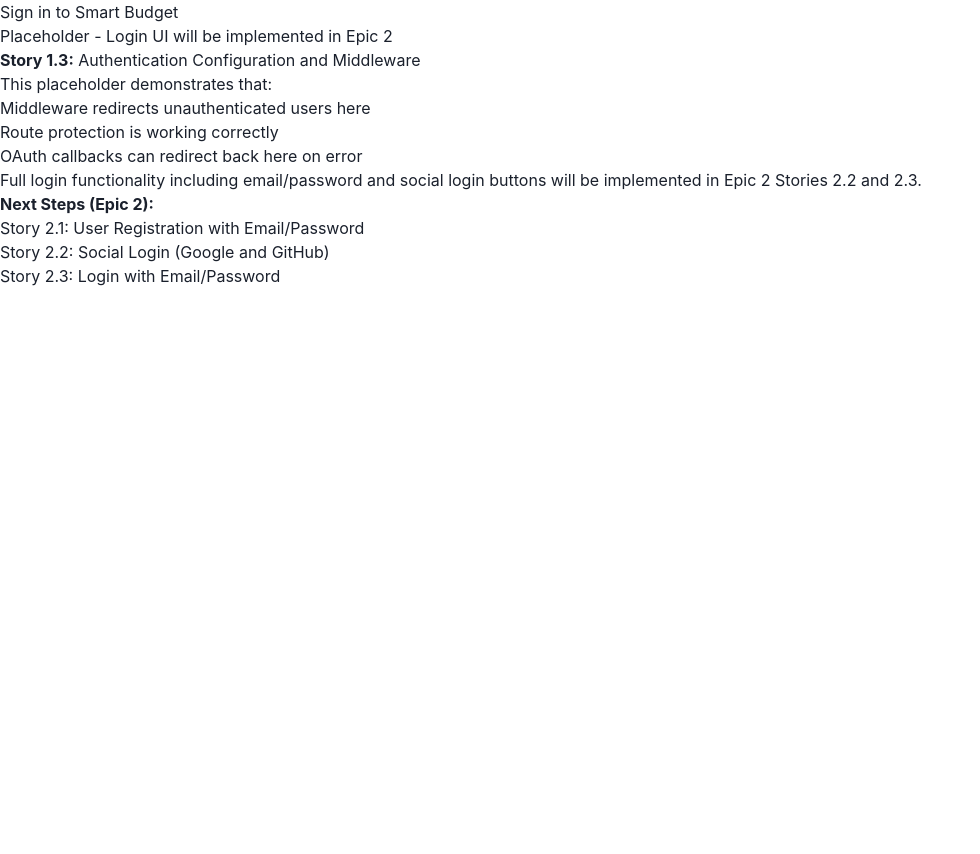
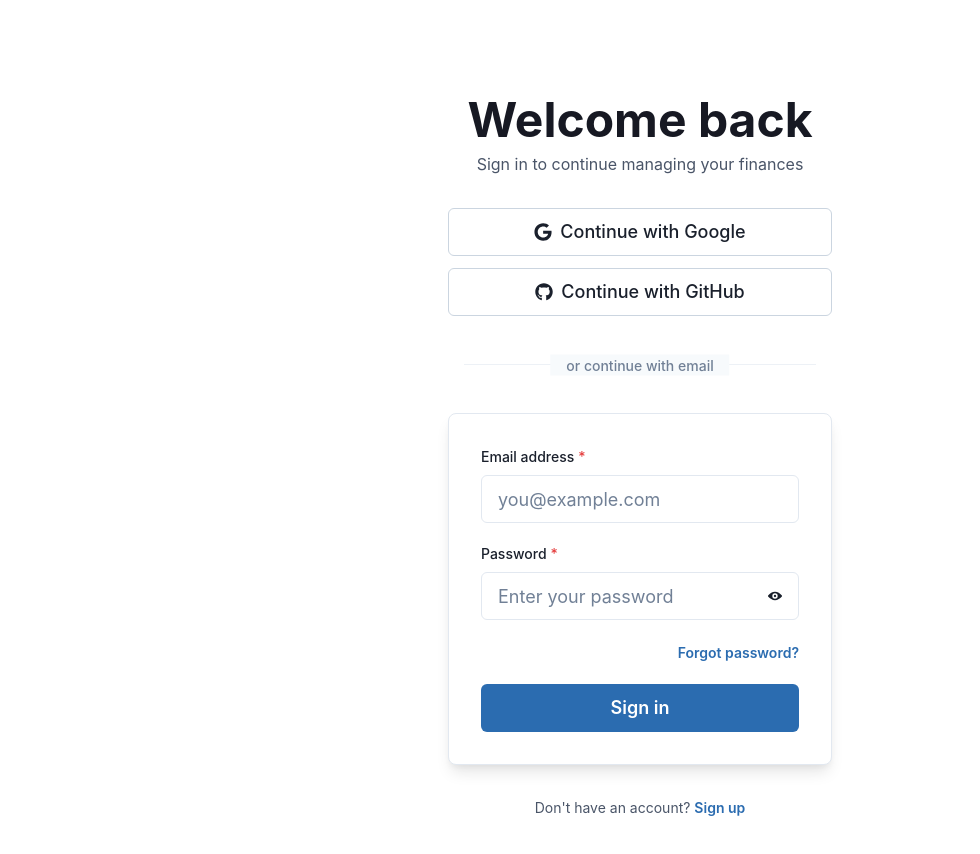
Before and after one commit to NikolayAngelov90/Smart-Budget-Application, a Next.js app: page /login in a window 1280 px wide. Shown: the top 854 px of the page, without its empty margins (0-980 px from the left). Before the commit the page ends 800 px from the top, so only its background shows below. Built offline with nearby package versions, Linux system fonts and the light colour scheme; no server answers.

Commit message:
feat: Implement social login with Google and GitHub, update login and signup pages, and enhance OAuth callback handling

```diff
--- a/package.json
+++ b/package.json
@@ -29,6 +29,7 @@
     "react": "^18.3.0",
     "react-dom": "^18.3.0",
     "react-hook-form": "^7.66.0",
+    "react-icons": "^5.5.0",
     "zod": "^4.1.12"
   },
   "devDependencies": {
--- a/src/app/(auth)/login/page.tsx
+++ b/src/app/(auth)/login/page.tsx
@@ -1,69 +1,337 @@
+'use client';
+
 /**
- * Login Page (Placeholder)
- * Story 1.3: Authentication Configuration and Middleware
+ * Login Page - Email/Password + Social Login
+ * Story 2.2: Social Login (Google and GitHub)
+ * Story 2.3: Login with Email/Password
  *
- * This is a placeholder page for authentication infrastructure testing.
- * Full login UI will be implemented in Epic 2 (Story 2.3: Login with Email/Password).
- *
- * Current Purpose:
- * - Serves as redirect target for unauthenticated users
- * - Allows manual testing of authentication middleware
- * - Provides basic structure for Epic 2 implementation
+ * Implements user login with:
+ * - Email/password authentication
+ * - Google and GitHub OAuth
+ * - Supabase Auth integration
+ * - Chakra UI styling (Trust Blue theme)
+ * - Full accessibility (WCAG 2.1 Level A)
+ * - Responsive design (mobile-first)
  */
 
-import type { Metadata } from 'next';
-
-export const metadata: Metadata = {
-  title: 'Login - Smart Budget',
-  description: 'Sign in to your Smart Budget account',
-};
+import { useState } from 'react';
+import { useRouter } from 'next/navigation';
+import Link from 'next/link';
+import {
+  Box,
+  Button,
+  Container,
+  FormControl,
+  FormLabel,
+  FormErrorMessage,
+  Heading,
+  Input,
+  Text,
+  VStack,
+  InputGroup,
+  InputRightElement,
+  IconButton,
+  useToast,
+  Divider,
+  AbsoluteCenter,
+} from '@chakra-ui/react';
+import { ViewIcon, ViewOffIcon } from '@chakra-ui/icons';
+import { FaGoogle, FaGithub } from 'react-icons/fa';
+import { createClient } from '@/lib/supabase/client';
 
 export default function LoginPage() {
+  const router = useRouter();
+  const toast = useToast();
+  const supabase = createClient();
+
+  const [isLoading, setIsLoading] = useState(false);
+  const [showPassword, setShowPassword] = useState(false);
+  const [email, setEmail] = useState('');
+  const [password, setPassword] = useState('');
+  const [errors, setErrors] = useState<{
+    email?: string;
+    password?: string;
+  }>({});
+
+  // Handle email/password login
+  const handleSubmit = async (e: React.FormEvent) => {
+    e.preventDefault();
+
+    // Clear previous errors
+    setErrors({});
+
+    // Basic validation
+    const newErrors: { email?: string; password?: string } = {};
+    if (!email) newErrors.email = 'Email is required';
+    if (!password) newErrors.password = 'Password is required';
+
+    if (Object.keys(newErrors).length > 0) {
+      setErrors(newErrors);
+      return;
+    }
+
+    setIsLoading(true);
+
+    try {
+      const { error } = await supabase.auth.signInWithPassword({
+        email,
+        password,
+      });
+
+      if (error) {
+        toast({
+          title: 'Login failed',
+          description:
+            error.message === 'Invalid login credentials'
+              ? 'Invalid email or password'
+              : 'Network error - please try again',
+          status: 'error',
+          duration: 5000,
+          isClosable: true,
+        });
+        setIsLoading(false);
+        return;
+      }
+
+      // Success - redirect to dashboard
+      toast({
+        title: 'Welcome back!',
+        description: 'You have successfully logged in.',
+        status: 'success',
+        duration: 3000,
+        isClosable: true,
+      });
+
+      router.push('/');
+      router.refresh();
+    } catch {
+      toast({
+        title: 'Unexpected error',
+        description: 'Network error - please try again',
+        status: 'error',
+        duration: 5000,
+        isClosable: true,
+      });
+      setIsLoading(false);
+    }
+  };
+
+  // Handle social login (Google and GitHub)
+  const handleSocialLogin = async (provider: 'google' | 'github') => {
+    try {
+      const { error } = await supabase.auth.signInWithOAuth({
+        provider,
+        options: {
+          redirectTo: `${window.location.origin}/auth/callback`,
+        },
+      });
+
+      if (error) {
+        toast({
+          title: 'Authentication failed',
+          description:
+            error.message === 'Authorization cancelled'
+              ? 'You cancelled the authorization'
+              : 'Network error - please try again',
+          status: 'error',
+          duration: 5000,
+          isClosable: true,
+        });
+      }
+    } catch {
+      toast({
+        title: 'Unexpected error',
+        description: 'Network error - please try again',
+        status: 'error',
+        duration: 5000,
+        isClosable: true,
+      });
+    }
+  };
+
   return (
-    <div className="flex min-h-screen items-center justify-center bg-gray-50 px-4 py-12 sm:px-6 lg:px-8">
-      <div className="w-full max-w-md space-y-8">
-        <div>
-          <h2 className="mt-6 text-center text-3xl font-bold tracking-tight text-gray-900">
-            Sign in to Smart Budget
-          </h2>
-          <p className="mt-2 text-center text-sm text-gray-600">
-            Placeholder - Login UI will be implemented in Epic 2
-          </p>
-        </div>
+    <Container maxW="md" py={{ base: '12', md: '24' }} px={{ base: '4', md: '8' }}>
+      <VStack spacing={8} align="stretch">
+        {/* Header */}
+        <VStack spacing={2} textAlign="center">
+          <Heading
+            as="h1"
+            size={{ base: 'xl', md: '2xl' }}
+            color="gray.900"
+            fontWeight="bold"
+          >
+            Welcome back
+          </Heading>
+          <Text color="gray.600" fontSize={{ base: 'sm', md: 'md' }}>
+            Sign in to continue managing your finances
+          </Text>
+        </VStack>
 
-        <div className="mt-8 space-y-6 rounded-lg border border-gray-200 bg-white p-8 shadow">
-          <div className="space-y-4">
-            <p className="text-sm text-gray-700">
-              <strong>Story 1.3:</strong> Authentication Configuration and
-              Middleware
-            </p>
-            <p className="text-sm text-gray-600">
-              This placeholder demonstrates that:
-            </p>
-            <ul className="list-inside list-disc space-y-1 text-sm text-gray-600">
-              <li>Middleware redirects unauthenticated users here</li>
-              <li>Route protection is working correctly</li>
-              <li>OAuth callbacks can redirect back here on error</li>
-            </ul>
-            <p className="mt-4 text-sm text-gray-500">
-              Full login functionality including email/password and social login
-              buttons will be implemented in Epic 2 Stories 2.2 and 2.3.
-            </p>
-          </div>
+        {/* Social Login Buttons */}
+        <VStack spacing={3} align="stretch">
+          <Button
+            size="lg"
+            variant="outline"
+            leftIcon={<FaGoogle />}
+            onClick={() => handleSocialLogin('google')}
+            borderColor="gray.300"
+            _hover={{ bg: 'gray.50', borderColor: '#2b6cb0' }}
+            minH="44px"
+            fontWeight="medium"
+            aria-label="Continue with Google"
+          >
+            Continue with Google
+          </Button>
+          <Button
+            size="lg"
+            variant="outline"
+            leftIcon={<FaGithub />}
+            onClick={() => handleSocialLogin('github')}
+            borderColor="gray.300"
+            _hover={{ bg: 'gray.50', borderColor: '#2b6cb0' }}
+            minH="44px"
+            fontWeight="medium"
+            aria-label="Continue with GitHub"
+          >
+            Continue with GitHub
+          </Button>
+        </VStack>
 
-          <div className="border-t border-gray-200 pt-4">
-            <p className="text-xs text-gray-500">
-              <strong>Next Steps (Epic 2):</strong>
-              <br />
-              Story 2.1: User Registration with Email/Password
-              <br />
-              Story 2.2: Social Login (Google and GitHub)
-              <br />
-              Story 2.3: Login with Email/Password
-            </p>
-          </div>
-        </div>
-      </div>
-    </div>
+        {/* Divider with "or" text */}
+        <Box position="relative" padding="4">
+          <Divider />
+          <AbsoluteCenter bg="gray.50" px="4">
+            <Text fontSize="sm" color="gray.500" fontWeight="medium">
+              or continue with email
+            </Text>
+          </AbsoluteCenter>
+        </Box>
+
+        {/* Login Form */}
+        <Box
+          as="form"
+          onSubmit={handleSubmit}
+          bg="white"
+          p={{ base: '6', md: '8' }}
+          borderRadius="lg"
+          boxShadow="lg"
+          border="1px"
+          borderColor="gray.200"
+        >
+          <VStack spacing={5} align="stretch">
+            {/* Email Field */}
+            <FormControl isInvalid={!!errors.email} isRequired>
+              <FormLabel htmlFor="email" fontSize="sm" fontWeight="medium">
+                Email address
+              </FormLabel>
+              <Input
+                id="email"
+                type="email"
+                placeholder="you@example.com"
+                size="lg"
+                value={email}
+                onChange={(e) => setEmail(e.target.value)}
+                aria-label="Email address"
+                aria-required="true"
+                aria-invalid={!!errors.email}
+                aria-describedby={errors.email ? 'email-error' : undefined}
+                autoComplete="email"
+                _focus={{
+                  borderColor: '#2b6cb0',
+                  boxShadow: '0 0 0 1px #2b6cb0',
+                }}
+              />
+              {errors.email && (
+                <FormErrorMessage id="email-error" color="red.500" fontSize="sm">
+                  {errors.email}
+                </FormErrorMessage>
+              )}
+            </FormControl>
+
+            {/* Password Field */}
+            <FormControl isInvalid={!!errors.password} isRequired>
+              <FormLabel htmlFor="password" fontSize="sm" fontWeight="medium">
+                Password
+              </FormLabel>
+              <InputGroup size="lg">
+                <Input
+                  id="password"
+                  type={showPassword ? 'text' : 'password'}
+                  placeholder="Enter your password"
+                  value={password}
+                  onChange={(e) => setPassword(e.target.value)}
+                  aria-label="Password"
+                  aria-required="true"
+                  aria-invalid={!!errors.password}
+                  aria-describedby={
+                    errors.password ? 'password-error' : undefined
+                  }
+                  autoComplete="current-password"
+                  _focus={{
+                    borderColor: '#2b6cb0',
+                    boxShadow: '0 0 0 1px #2b6cb0',
+                  }}
+                />
+                <InputRightElement>
+                  <IconButton
+                    aria-label={showPassword ? 'Hide password' : 'Show password'}
+                    icon={showPassword ? <ViewOffIcon /> : <ViewIcon />}
+                    onClick={() => setShowPassword(!showPassword)}
+                    variant="ghost"
+                    size="sm"
+                    tabIndex={-1}
+                  />
+                </InputRightElement>
+              </InputGroup>
+              {errors.password && (
+                <FormErrorMessage
+                  id="password-error"
+                  color="red.500"
+                  fontSize="sm"
+                >
+                  {errors.password}
+                </FormErrorMessage>
+              )}
+            </FormControl>
+
+            {/* Forgot Password Link */}
+            <Box textAlign="right">
+              <Link
+                href="/auth/forgot-password"
+                style={{ color: '#2b6cb0', fontSize: '14px', fontWeight: '600' }}
+              >
+                Forgot password?
+              </Link>
+            </Box>
+
+            {/* Submit Button */}
+            <Button
+              type="submit"
+              size="lg"
+              bg="#2b6cb0"
+              color="white"
+              _hover={{ bg: '#2c5282' }}
+              _active={{ bg: '#2c5282' }}
+              isLoading={isLoading}
+              loadingText="Signing in..."
+              minH="44px"
+              w="full"
+              fontWeight="semibold"
+              aria-label="Sign in"
+            >
+              Sign in
+            </Button>
+          </VStack>
+        </Box>
+
+        {/* Signup Link */}
+        <Text textAlign="center" fontSize="sm" color="gray.600">
+          Don&apos;t have an account?{' '}
+          <Link href="/signup" style={{ color: '#2b6cb0', fontWeight: '600' }}>
+            Sign up
+          </Link>
+        </Text>
+      </VStack>
+    </Container>
   );
 }
```
Also changed, not shown: src/app/(auth)/signup/page.tsx (+80 -2 lines), src/app/auth/callback/route.ts (+4 -3 lines), 3 other files (tests, documents, lock files or other folders).
